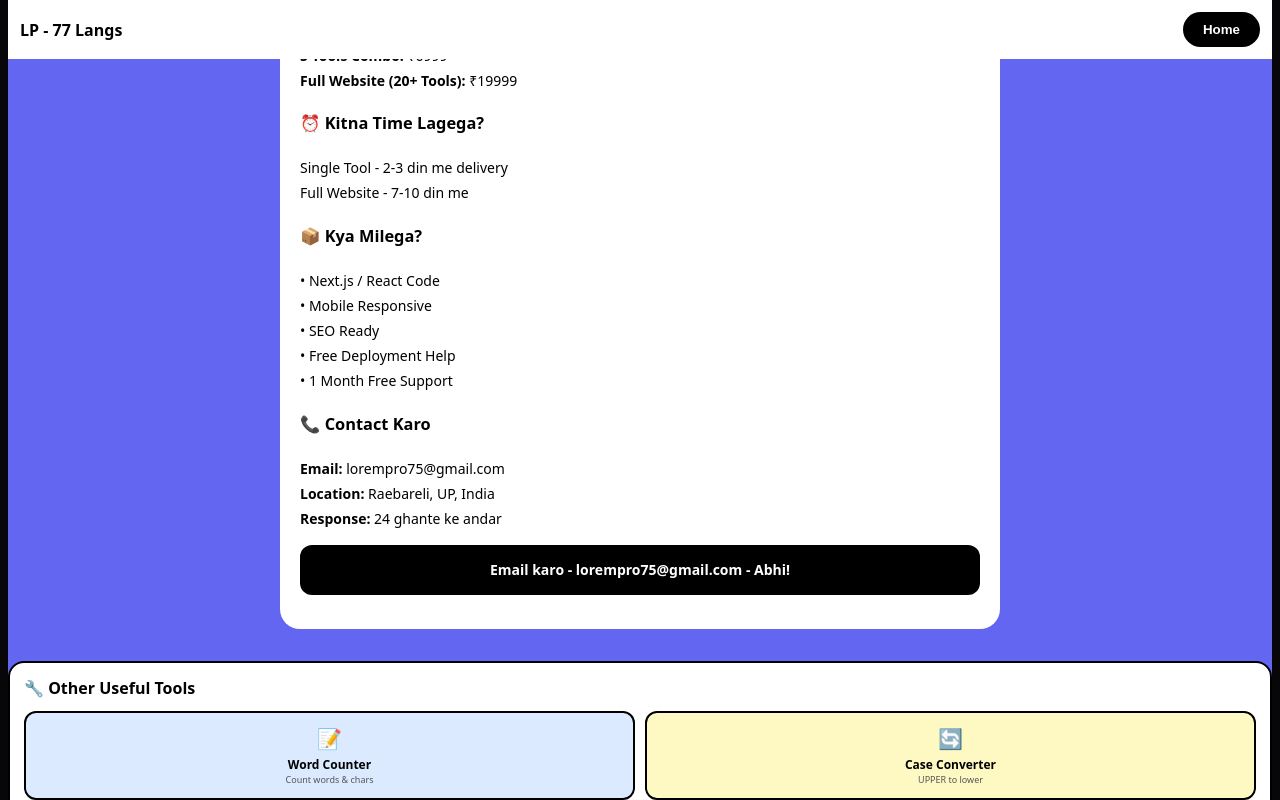
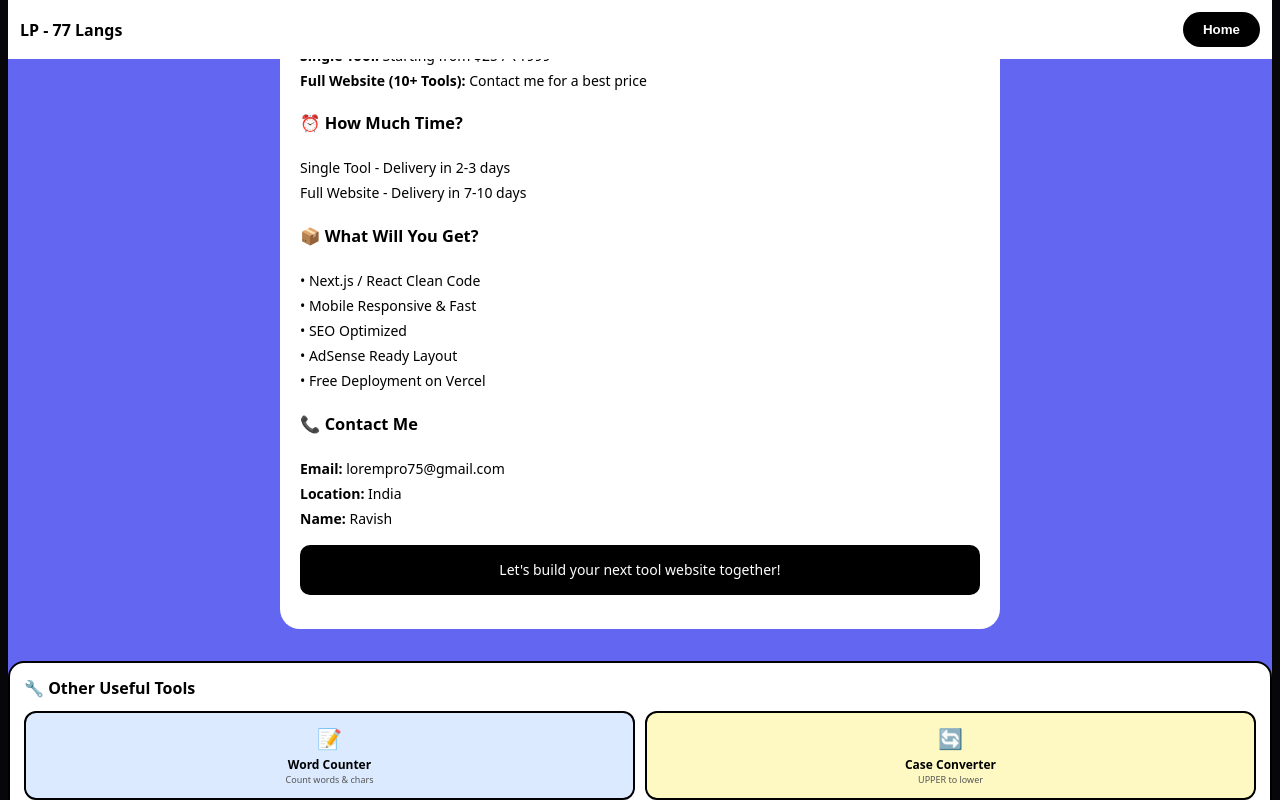
Before and after one commit to Ravs10/lorem-pro-tool, a Next.js app: page / in a window 1280 px wide. Both pictures are taken after a click on the button "Hire Me". Shown: the part 481-1281 px from the top of the page. Built offline with nearby package versions, Linux system fonts and the light colour scheme.

Commit message:
Revise hire section content and language
Updated the content and language of the hire section to provide clearer information about services and pricing.

```diff
--- a/app/page.tsx
+++ b/app/page.tsx
@@ -230,26 +230,26 @@ return(
 <p>By using this website, you agree to this disclaimer. If you find any error in any language, please contact us so we can fix it.</p>
 </Wrap>}
 
-{page==="hire"&&<Wrap t="Hire Me - Mujhe Kaam Do 💼">
-<p>Namaste! Main aapke liye aise hi <b>Pro Tools</b> bana sakta hu.</p>
-<h3>🛠️ Main Kya Bana Sakta Hu?</h3>
+{page==="hire"&&<Wrap t="Hire Me">
+<p>Hi! I am <b>Ravish</b> from India, the creator of LoremPro. I can build the same kind of professional, fast, and SEO-ready tools for you.</p>
+<h3>🛠️ What Can I Build For You?</h3>
 <ul>
-<li>✅ Lorem Ipsum Generators (jaise ye wala)</li>
-<li>✅ Text Tools - Word Counter, Case Converter, etc</li>
+<li>✅ Lorem Ipsum Generators (like this one)</li>
+<li>✅ Text Tools - Word Counter, Case Converter, etc.</li>
 <li>✅ SEO Tools - Meta Tag Generator, Keyword Tools</li>
-<li>✅ Calculator Tools - Age, BMI, Loan, etc</li>
+<li>✅ Calculator Tools - Age, BMI, Loan, etc.</li>
 <li>✅ Converter Tools - Image, PDF, Unit Converter</li>
-<li>✅ Aur koi bhi custom tool</li>
+<li>✅ And any other custom tool you need</li>
 </ul>
-<h3>💰 Price Kitna?</h3>
-<p><b>Single Tool:</b> Starting ₹1999<br/><b>5 Tools Combo:</b> ₹6999<br/><b>Full Website (20+ Tools):</b> ₹19999</p>
-<h3>⏰ Kitna Time Lagega?</h3>
-<p>Single Tool - 2-3 din me delivery<br/>Full Website - 7-10 din me</p>
-<h3>📦 Kya Milega?</h3>
-<p>• Next.js / React Code<br/>• Mobile Responsive<br/>• SEO Ready<br/>• Free Deployment Help<br/>• 1 Month Free Support</p>
-<h3>📞 Contact Karo</h3>
-<p><b>Email:</b> lorempro75@gmail.com<br/><b>Location:</b> Raebareli, UP, India<br/><b>Response:</b> 24 ghante ke andar</p>
-<p style={{background:"#000",color:"#fff",padding:12,borderRadius:12,textAlign:"center",fontWeight:800,marginTop:12}}>Email karo - lorempro75@gmail.com - Abhi!</p>
+<h3>💰 What is the Price?</h3>
+<p><b>Single Tool:</b> Starting from $25 / ₹1999<br/><b>Full Website (10+ Tools):</b> Contact me for a best price</p>
+<h3>⏰ How Much Time?</h3>
+<p>Single Tool - Delivery in 2-3 days<br/>Full Website - Delivery in 7-10 days</p>
+<h3>📦 What Will You Get?</h3>
+<p>• Next.js / React Clean Code<br/>• Mobile Responsive & Fast<br/>• SEO Optimized<br/>• AdSense Ready Layout<br/>• Free Deployment on Vercel</p>
+<h3>📞 Contact Me</h3>
+<p><b>Email:</b> lorempro75@gmail.com<br/><b>Location:</b> India<br/><b>Name:</b> Ravish</p>
+<p style={{background:"#000",color:"#fff",padding:"12px",borderRadius:"10px",textAlign:"center"}}>Let's build your next tool website together!</p>
 </Wrap>}
 
 {page==="article"&&<Wrap t="Article - LoremPro Kya Hai?">
```
